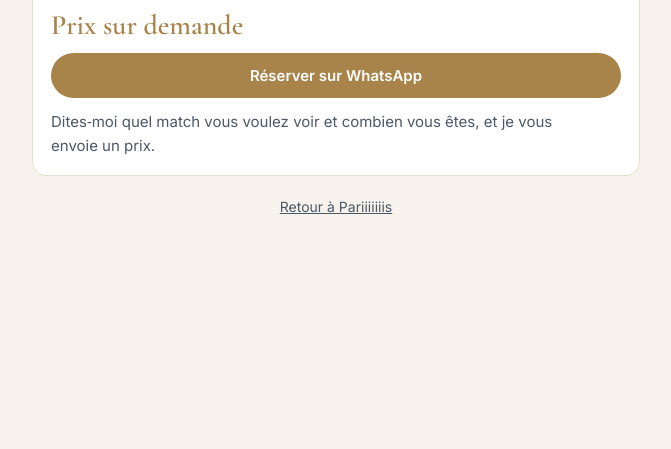
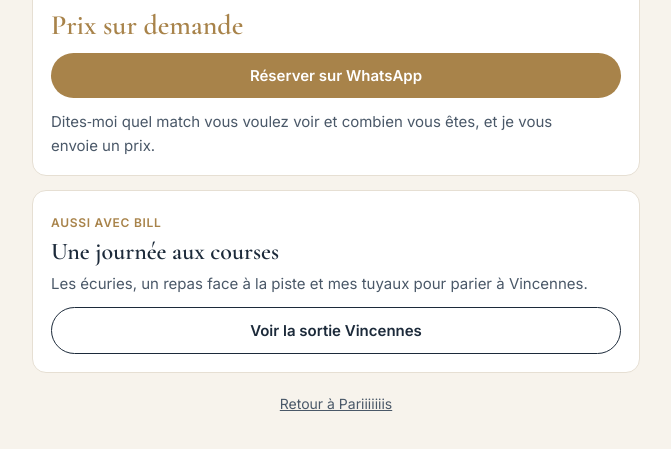
Before and after one commit to OlieBill/OlieBill.github.io, a plain HTML site: page fr/psg/index.html in a window 1280 px wide. Shown: the part 1192-1641 px from the top of the page, without its empty margins (304-975 px from the left). Before the commit the page ends 1459 px from the top, so only its background shows below. Drawn offline with nearby package versions, Linux system fonts and the light colour scheme.

Commit message:
Update index.html

```diff
--- a/fr/psg/index.html
+++ b/fr/psg/index.html
@@ -135,6 +135,7 @@ header h1{font-size:clamp(21px,6.4vw,26px);white-space:nowrap}
     <a class="btn gold full" id="waBtn" href="#" target="_blank" rel="noopener">Réserver sur&nbsp;WhatsApp</a>
     <p class="note">Dites‑moi quel match vous voulez voir et combien vous êtes, et je vous envoie un&nbsp;prix.</p>
   </div>
+  <div class="card" style="margin-top:8px"><span class="tag">Aussi avec Bill</span><h3>Une journée aux&nbsp;courses</h3><p>Les écuries, un repas face à la piste et mes tuyaux pour parier à&nbsp;Vincennes.</p><div class="row"><a class="btn line" href="https://oliebill.github.io/fr/vincennes/">Voir la sortie Vincennes</a></div></div>
   <a class="back" href="https://oliebill.github.io/fr/">Retour à&nbsp;Pariiiiiiis</a>
 </main>
 <script>
```
